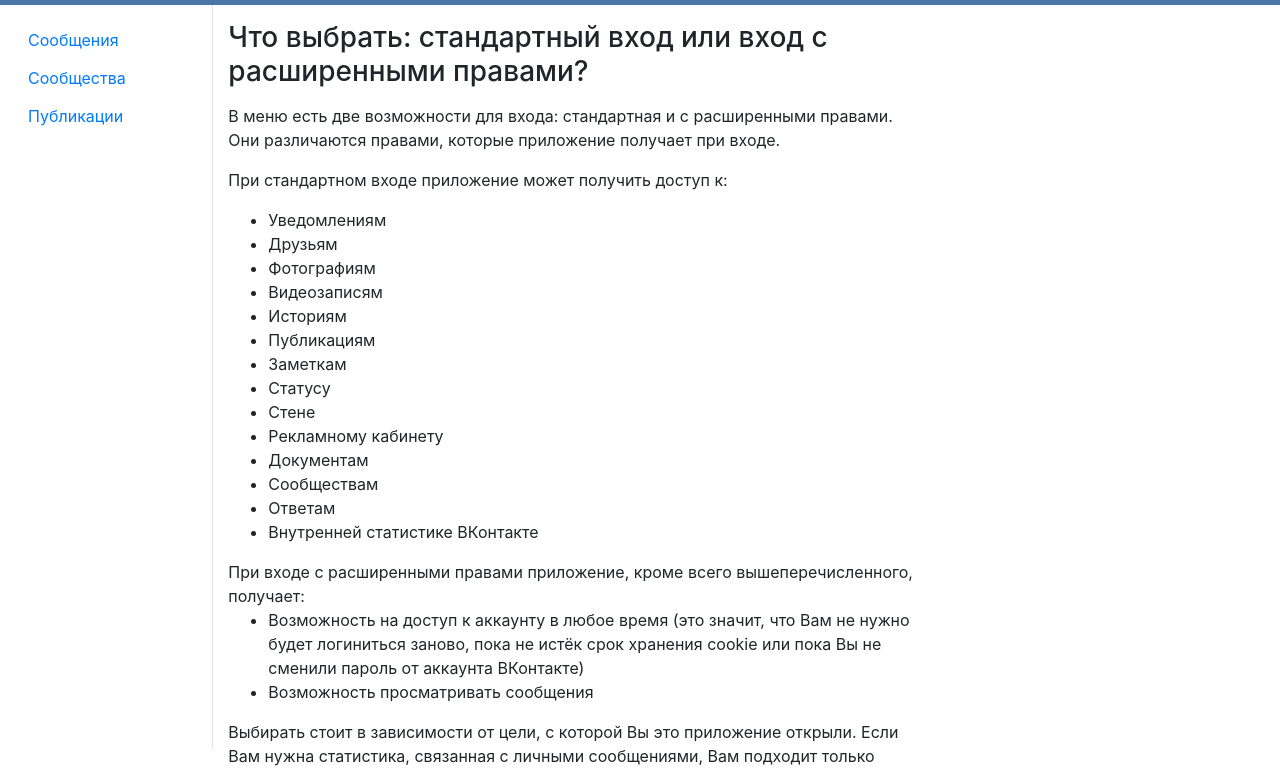
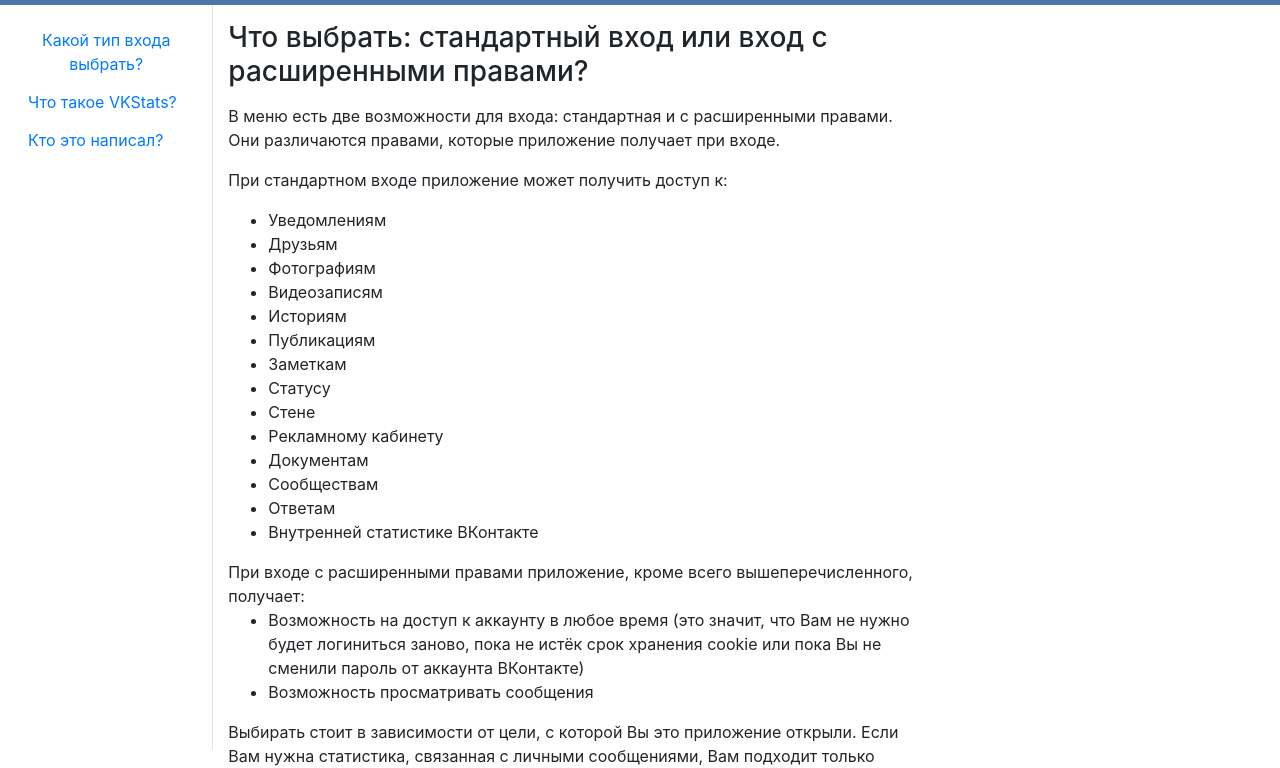
Before and after one commit to ntundt/vkstats, a plain HTML site: page faq.html in a window 1280 px wide. Shown: the part 51-819 px from the top of the page. Drawn offline with nearby package versions, Linux system fonts and the light colour scheme.

Commit message:
Fix incorrect links text

```diff
--- a/faq.html
+++ b/faq.html
@@ -82,9 +82,9 @@
 		<div class="row justify-content-start">
 			<nav id="scrollspy" class="col-md-3 col-xl-2 bd-sidebar d-none d-md-block border-right" style="position: sticky; top: 56px; height: calc(100vh - 56px);">
 				<div class="flex-column" style="display: flex; align-items: flex-start;">
-					<a href="#whatToSelect" class="btn btn-link mt-3">Сообщения</a>
-					<a href="#whoIsVKStats" class="btn btn-link">Сообщества</a>
-					<a href="#whoDeservesGratefulness" class="btn btn-link">Публикации</a>
+					<a href="#whatToSelect" class="btn btn-link mt-3">Какой тип входа выбрать?</a>
+					<a href="#whoIsVKStats" class="btn btn-link">Что такое VKStats?</a>
+					<a href="#whoDeservesGratefulness" class="btn btn-link">Кто это написал?</a>
 				</div>
 			</nav>
 			<main class="col-12 col-md-9 col-xl-10 py-3 bd-content" style="max-width: 720px" role="main" data-spy="scroll" data-target="#scrollspy">
```
